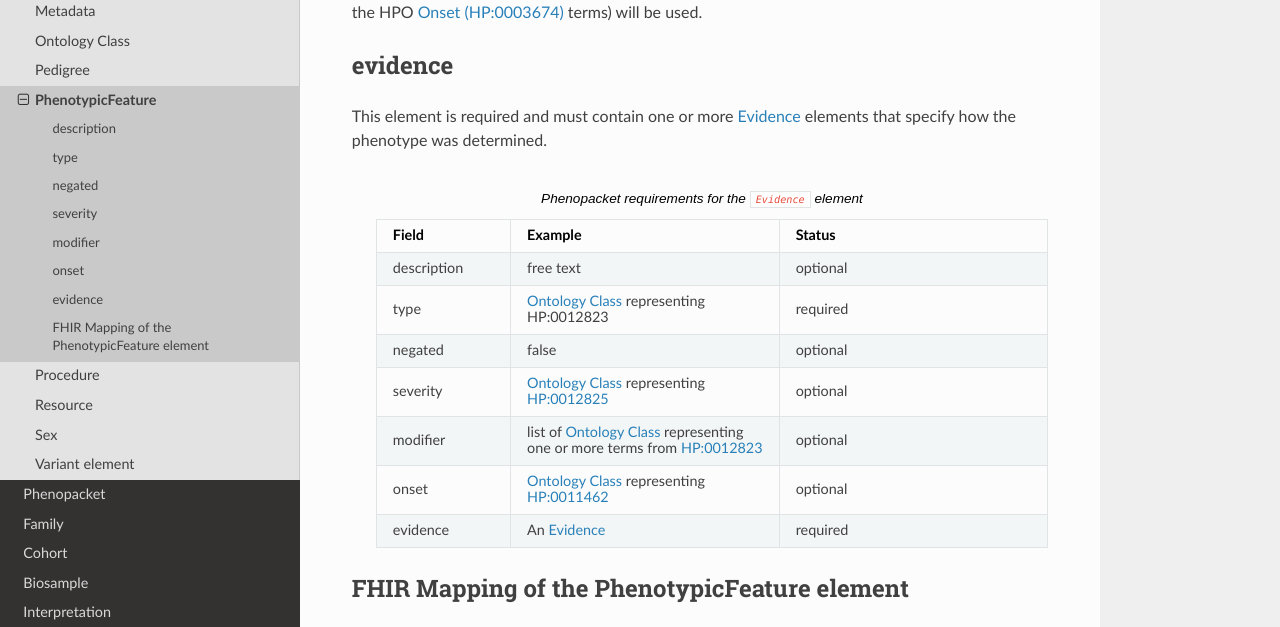
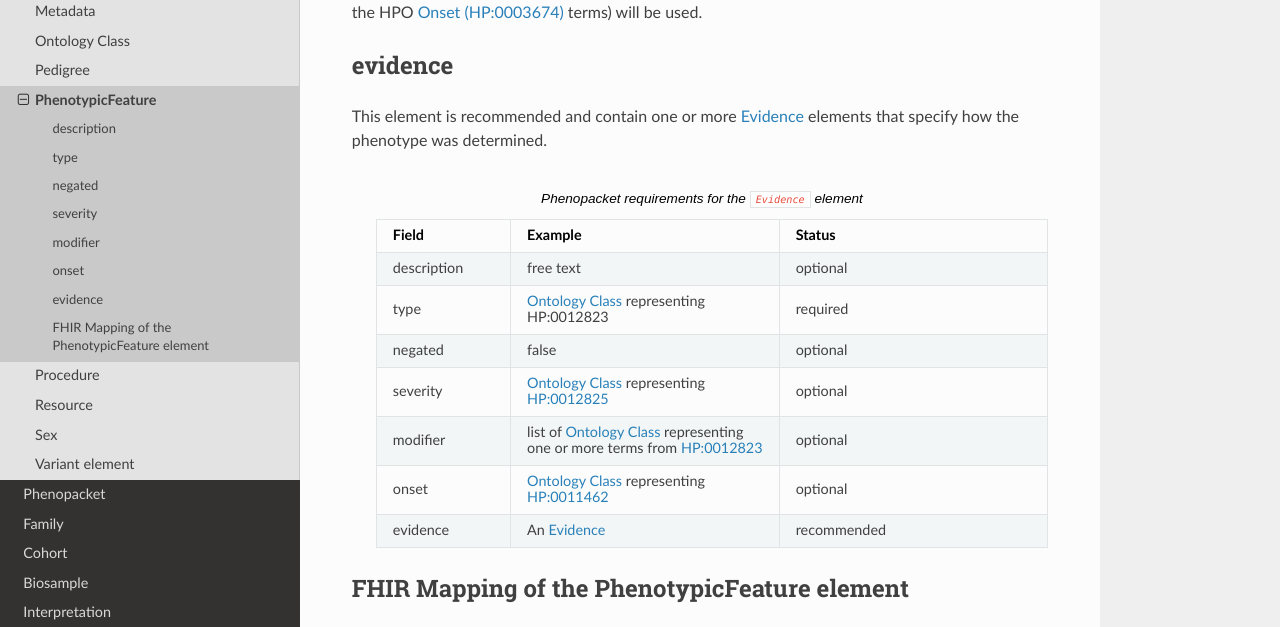
Before and after one commit to phenopackets/phenopacket-schema, a Sphinx documentation site: the page built from docs/phenotype.rst, in a window 1280 px wide and 900 px high, scrolled down 1380 px. Shown: the part 151-778 px from the top of the window. Built offline with Sphinx 7.4.7 and the Read the Docs theme 2.0.0, drawn with Linux system fonts in a browser that asks for light colours; pages that are not in the unit, such as notebooks, are missing from menus.

Commit message:
making evidence recommended

```diff
--- a/docs/phenotype.rst
+++ b/docs/phenotype.rst
@@ -72,7 +72,7 @@ For many medical use cases, either the Age sub-element or an :ref:`ontology clas
 
 evidence
 ~~~~~~~~
-This element is required and must contain one or more :ref:`Evidence <rstevidence>` elements
+This element is recommended and contain one or more :ref:`Evidence <rstevidence>` elements
 that specify how the phenotype was determined.
 
 
@@ -106,7 +106,7 @@ that specify how the phenotype was determined.
       - optional
     * - evidence
       - An :ref:`Evidence <rstevidence>`
-      - required
+      - recommended
 
 
 
```
